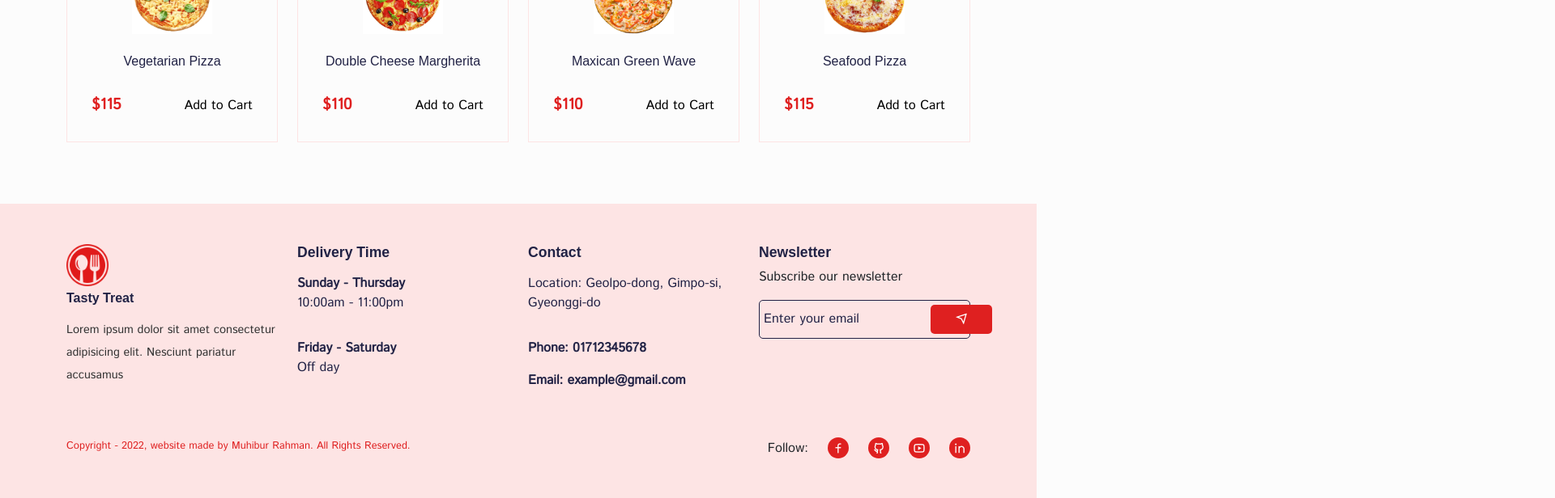
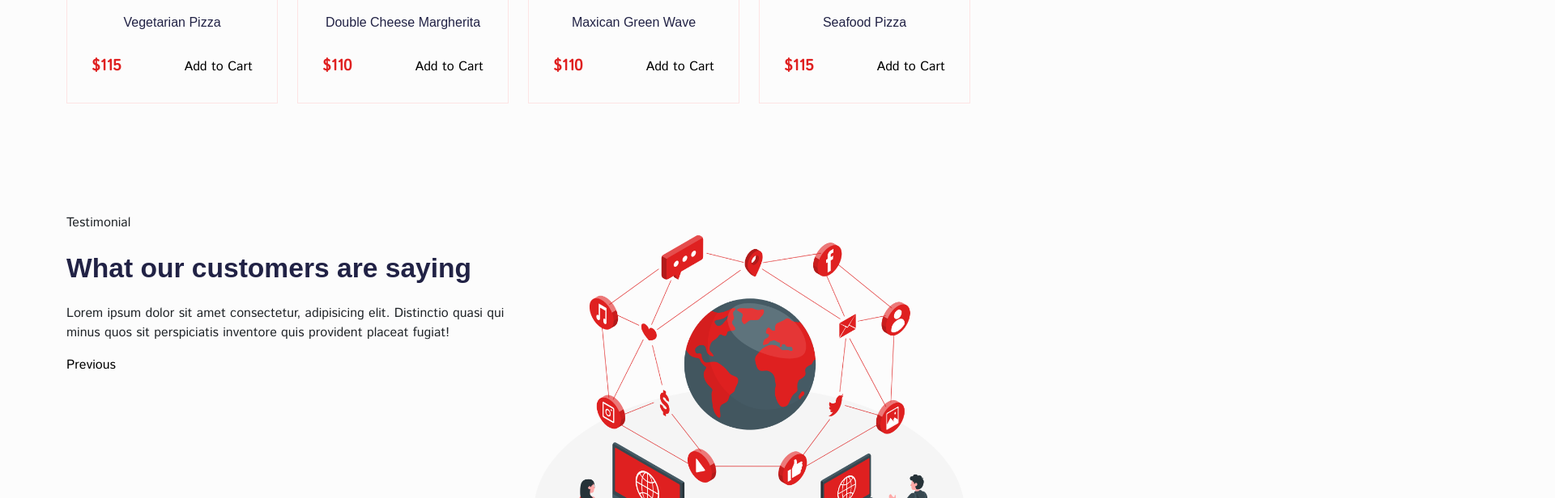
Before and after one commit to rara-record/pizzaman, a React (Create React App) app: page /home in a window 1280 px wide. Shown: the part 4645-5261 px from the top of the page at 81% size, 1920 px wide, since content can reach past the window. Built offline with nearby package versions, Linux system fonts and the light colour scheme; a web font is replaced by a local one.

Commit message:
[feat] TestimonialSlidder UI 추가

```diff
--- /dev/null
+++ b/src/components/UI/Slider/TestimonialSlider.jsx
@@ -0,0 +1,62 @@
+import React from 'react'
+import Slider from 'react-slick'
+
+import ava01 from '../../../assets/images/ava-1.jpg'
+import ava02 from '../../../assets/images/ava-2.jpg'
+import ava03 from '../../../assets/images/ava-3.jpg'
+
+const TestimonialSlider = () => {
+  const settings = {
+    dots: true,
+    autoplay: true,
+    infinite: true,
+    speed: 1000,
+    autoplaySpeed: 3000,
+    swipeToSlide: true,
+    slidesToShow: 1,
+    slidesToScroll: 1,
+  }
+
+  return (
+    <Slider {...settings}>
+      <div>
+        <p className="review__text">
+          "Lorem ipsum dolor sit amet consectetur adipisicing elit. Perferendis
+          atque, quam minus totam maiores laborum! Impedit consectetur illum
+          aliquid odit. Odit dolore ipsum quod debitis nostrum necessitatibus
+          quis dolorem quas!"
+        </p>
+        <div className=" slider__content d-flex align-items-center gap-3">
+          <img src={ava01} alt="avatar" className="rounded" />
+          <h6>Jhon Doe</h6>
+        </div>
+      </div>
+      <div>
+        <p className="review__text">
+          "Lorem ipsum dolor sit amet consectetur adipisicing elit. Perferendis
+          atque, quam minus totam maiores laborum! Impedit consectetur illum
+          aliquid odit. Odit dolore ipsum quod debitis nostrum necessitatibus
+          quis dolorem quas!"
+        </p>
+        <div className="slider__content d-flex align-items-center gap-3">
+          <img src={ava02} alt="avatar" className=" rounded" />
+          <h6>Mitchell Marsh</h6>
+        </div>
+      </div>
+      <div>
+        <p className="review__text">
+          "Lorem ipsum dolor sit amet consectetur adipisicing elit. Perferendis
+          atque, quam minus totam maiores laborum! Impedit consectetur illum
+          aliquid odit. Odit dolore ipsum quod debitis nostrum necessitatibus
+          quis dolorem quas!"
+        </p>
+        <div className="slider__content d-flex align-items-center gap-3">
+          <img src={ava03} alt="avatar" className="rounded" />
+          <h6>Steven Crock</h6>
+        </div>
+      </div>
+    </Slider>
+  )
+}
+
+export default TestimonialSlider
--- a/src/pages/Home.jsx
+++ b/src/pages/Home.jsx
@@ -4,12 +4,14 @@
 import Helmet from '../components/Helmet'
 import Category from '../components/UI/Category'
 import ProductCard from '../components/UI/ProductCard'
+import TestimonialSlider from '../components/UI/Slider/TestimonialSlider'
 
 import { Link } from 'react-router-dom'
 import { Container, Row, Col, ListGroup, ListGroupItem } from 'reactstrap'
 
 import heroImg from '../assets/images/hero.png'
 import whyImg from '../assets/images/location.png'
+import networkImg from '../assets/images/network.png'
 
 import featureImg01 from '../assets/images/service-01.png'
 import featureImg02 from '../assets/images/service-02.png'
@@ -294,10 +296,10 @@
         </Container>
       </section>
 
-      <section className="hotPizza pt-0">
+      <section className="hot__pizza pt-0">
         <Container>
           <Row>
-            <Col lg="12" className="text-center mb-5 ">
+            <Col lg="12" className="text-center">
               <h2>Hot Pizza</h2>
             </Col>
 
@@ -309,6 +311,32 @@
           </Row>
         </Container>
       </section>
+
+      <section>
+        <Container>
+          <Row>
+            <Col lg="6" md="6">
+              <div className="testimonial">
+                <div className="testimonial__subtitle mb-4">Testimonial</div>
+                <h2 className="testimonial__title mb-4">
+                  What our <span>customers</span> are saying
+                </h2>
+                <p className="testimonial__desc">
+                  Lorem ipsum dolor sit amet consectetur, adipisicing elit.
+                  Distinctio quasi qui minus quos sit perspiciatis inventore
+                  quis provident placeat fugiat!
+                </p>
+
+                <TestimonialSlider />
+              </div>
+            </Col>
+
+            <Col lg="6" md="6">
+              <img src={networkImg} alt="testimonial-img" className="w-100" />
+            </Col>
+          </Row>
+        </Container>
+      </section>
     </Helmet>
   )
 }
```
Also changed, not shown: src/styles/home/_slider.scss (added, +12 -0 lines).
